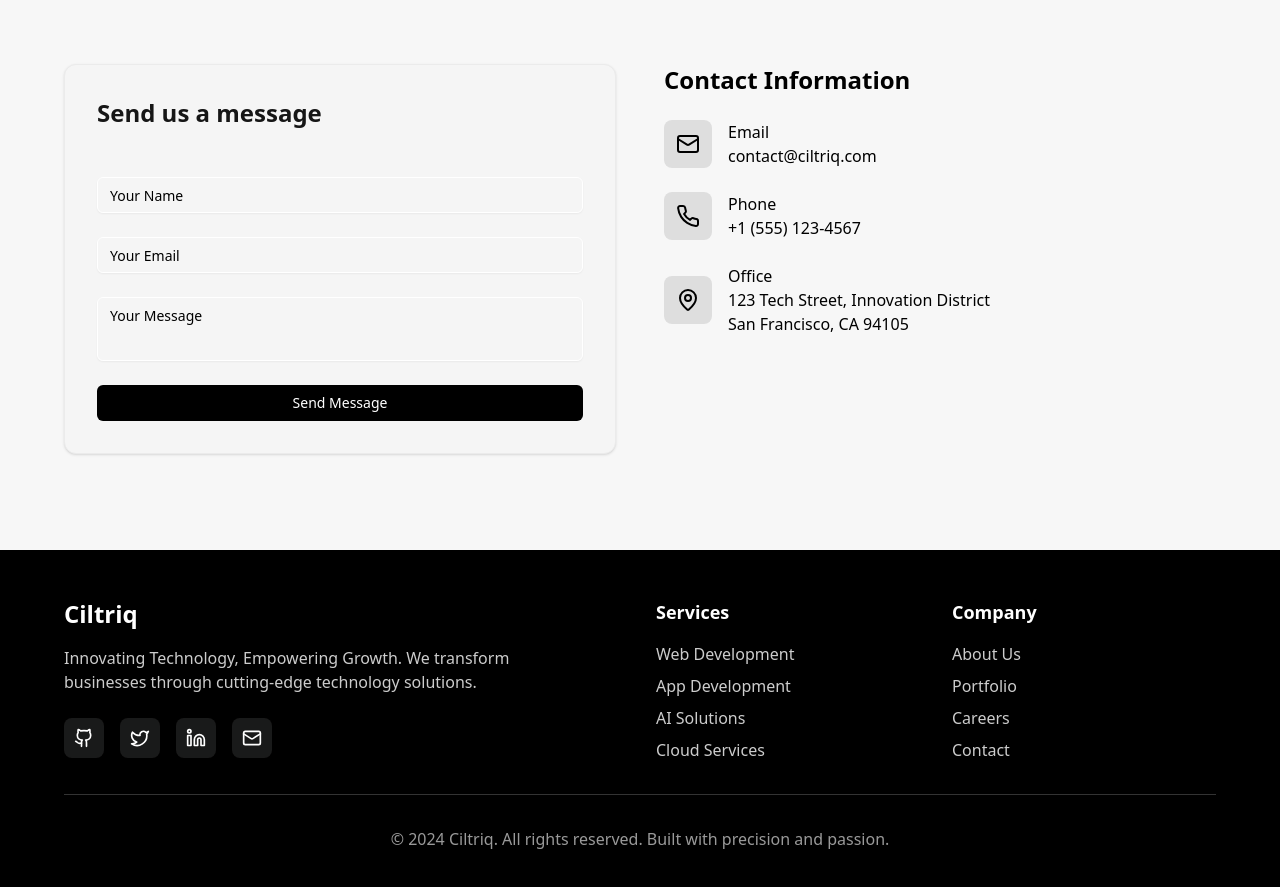
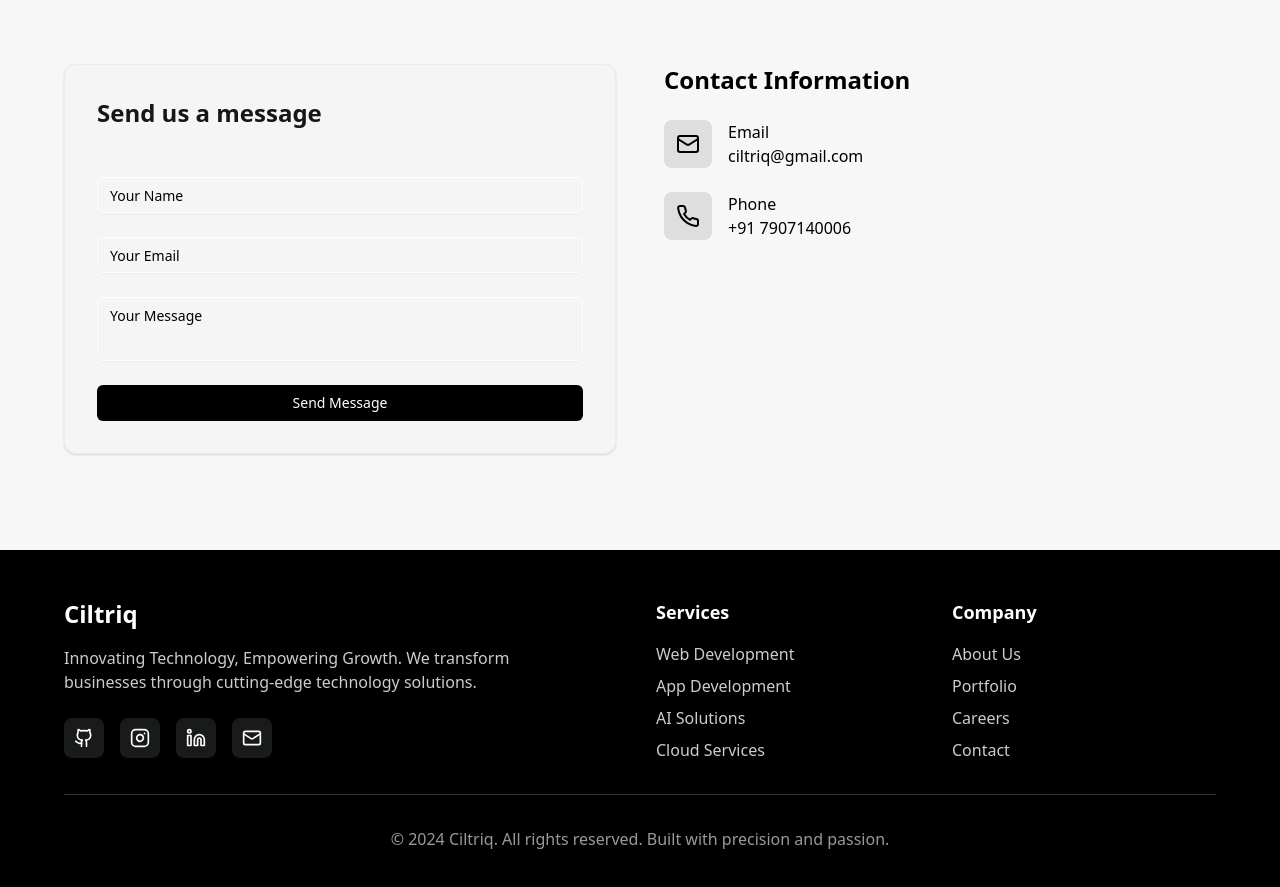
Before and after one commit to cilitriq/ciltriq, a Next.js app: page / in a window 1280 px wide. Shown: the part 4140-5027 px from the top of the page. Built offline with nearby package versions, Linux system fonts and the light colour scheme.

Commit message:
edited footer contact

```diff
--- a/components/contact-section.tsx
+++ b/components/contact-section.tsx
@@ -114,13 +114,13 @@ export function ContactSection() {
               <h3 className="font-geist font-semibold text-2xl text-foreground mb-6">Contact Information</h3>
               <div className="space-y-6">
                 {[
-                  { icon: Mail, title: "Email", info: "contact@ciltriq.com" },
-                  { icon: Phone, title: "Phone", info: "+1 (555) 123-4567" },
-                  {
-                    icon: MapPin,
-                    title: "Office",
-                    info: "123 Tech Street, Innovation District\nSan Francisco, CA 94105",
-                  },
+                  { icon: Mail, title: "Email", info: "ciltriq@gmail.com" },
+                  { icon: Phone, title: "Phone", info: "+91 7907140006" },
+                  // {
+                  //   icon: MapPin,
+                  //   title: "Office",
+                  //   info: "123 Tech Street, Innovation District\nSan Francisco, CA 94105",
+                  // },
                 ].map((contact, index) => (
                   <motion.div
                     key={index}
--- a/components/floating-whatsapp.tsx
+++ b/components/floating-whatsapp.tsx
@@ -21,8 +21,8 @@ export function FloatingWhatsApp() {
     setIsTapped(true)
     setTimeout(() => setIsTapped(false), 300)
 
-    const message = encodeURIComponent("Hi! I'm interested in your services. Can we discuss my project?")
-    window.open(`https://wa.me/1234567890?text=${message}`, "_blank")
+    const message = encodeURIComponent("Hi! I would like to get a free consultation for my project.")
+    window.open(`https://wa.me/7907140006?text=${message}`, "_blank")
   }
 
   return (
--- a/components/footer.tsx
+++ b/components/footer.tsx
@@ -1,6 +1,6 @@
 "use client"
 
-import { Github, Twitter, Linkedin, Mail } from "lucide-react"
+import { Github, Twitter, Linkedin, Mail , Instagram} from "lucide-react"
 import { motion } from "framer-motion"
 
 export function Footer() {
@@ -16,10 +16,10 @@ export function Footer() {
             </p>
             <div className="flex gap-4">
               {[
-                { icon: Github, href: "#" },
-                { icon: Twitter, href: "#" },
-                { icon: Linkedin, href: "#" },
-                { icon: Mail, href: "#" },
+                { icon: Github, href: "https://github.com/cilitriq" },
+                { icon: Instagram, href: "https://www.instagram.com/ciltriq_/" },
+                { icon: Linkedin, href: "https://www.linkedin.com/company/ciltriq" },
+                { icon: Mail, href: "mailto:ciltriq@gmail.com" },
               ].map((social, index) => (
                 <motion.a
                   key={index}
--- a/components/hero-section.tsx
+++ b/components/hero-section.tsx
@@ -83,7 +83,7 @@ export function HeroSection() {
 
   const handleConsultationClick = () => {
     const message = encodeURIComponent("Hi! I would like to get a free consultation for my project.")
-    window.open(`https://wa.me/9562019132?text=${message}`, "_blank", "noopener,noreferrer")
+    window.open(`https://wa.me/7907140006?text=${message}`, "_blank", "noopener,noreferrer")
   }
 
   const handleViewWorkClick = () => {
```
